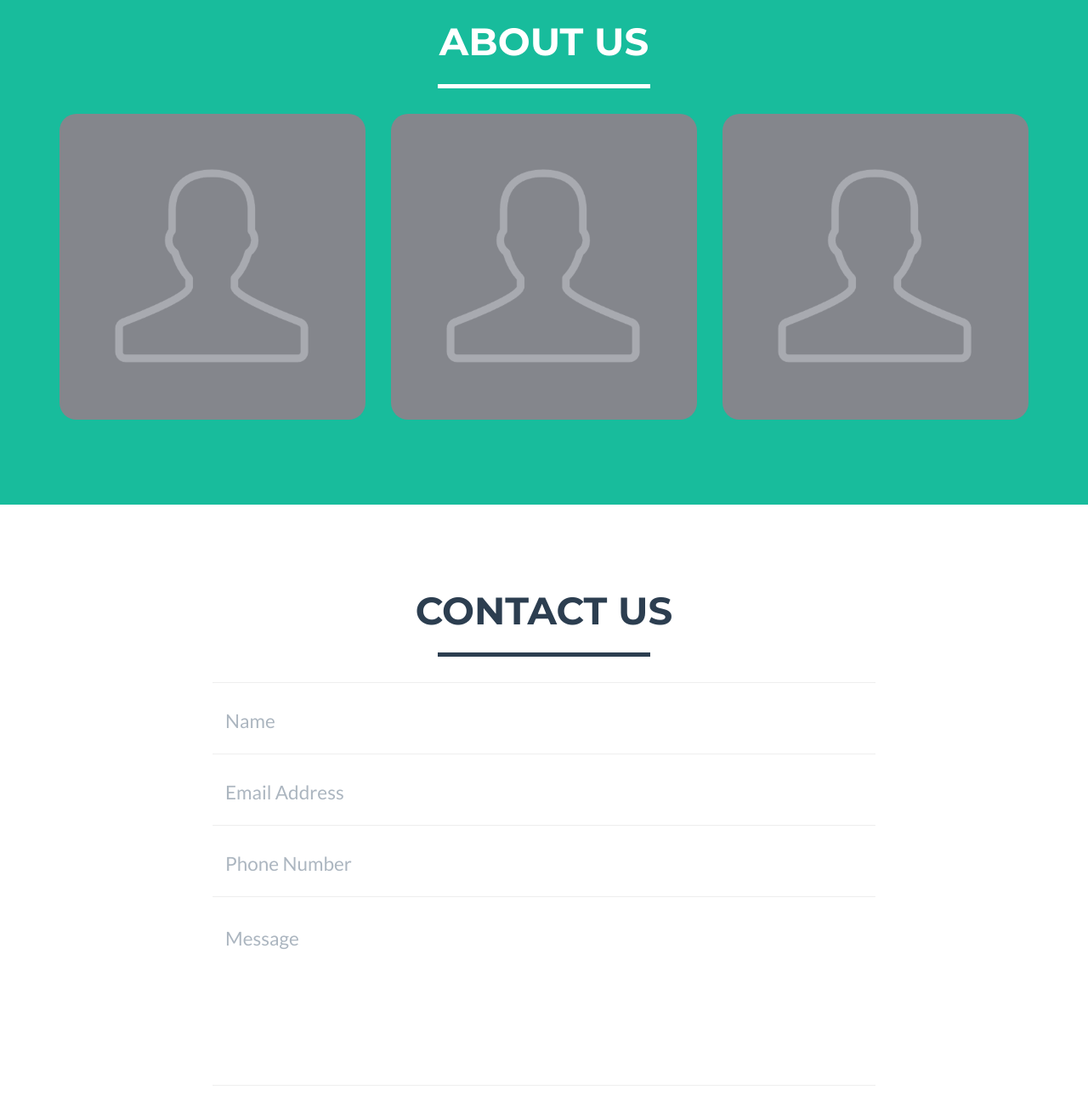
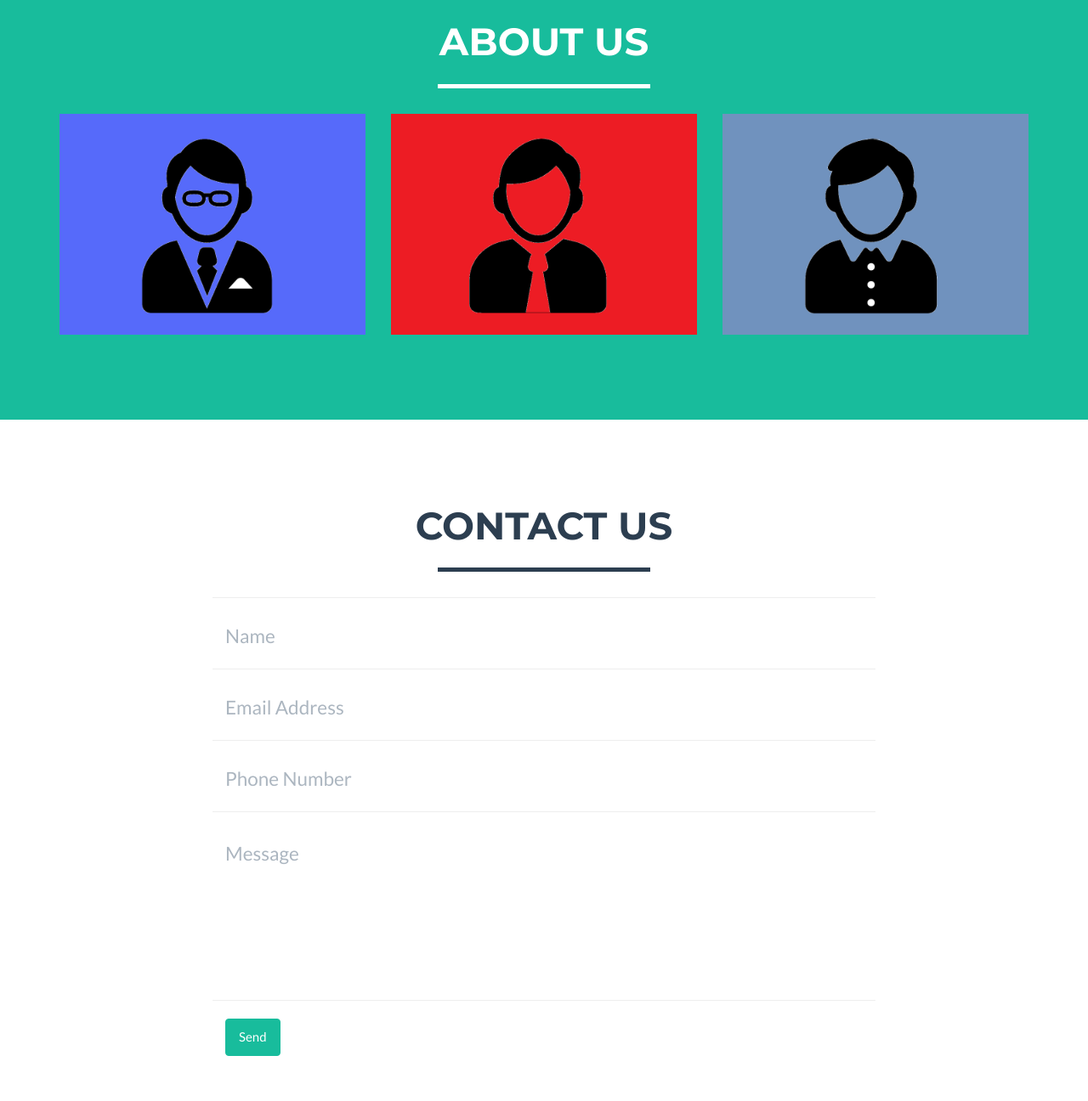
Before and after one commit to raddidopaiselo/raddidopaiselo.github.io, a plain HTML site: page index.html in a window 1280 px wide. Shown: the part 1440-2736 px from the top of the page at 85% size. Drawn offline with nearby package versions, Linux system fonts and the light colour scheme.

Commit message:
Adding new user images

```diff
--- a/index.html
+++ b/index.html
@@ -116,7 +116,7 @@
 
     <!-- About Section -->
     <section class="success" id="about">
-        <div class="container">
+		<div class="container">
             <div class="row">
                 <div class="col-lg-12 text-center">
                     <h2>About Us</h2>
@@ -126,17 +126,17 @@
             <div class="row">
                 <div class="col-sm-4 portfolio-item">
                     <a href="#portfolioModal1" class="portfolio-link" data-toggle="modal">
-                        <img src="img/about/avatar-user.png" class="img-responsive" alt="" style="border-radius:20px">
+                        <img src="img/about/officeworker1.png" class="img-responsive" alt="">
                     </a>
                 </div>
                 <div class="col-sm-4 portfolio-item">
                     <a href="#portfolioModal2" class="portfolio-link" data-toggle="modal">
-                        <img src="img/about/avatar-user.png" class="img-responsive" alt="" style="border-radius:20px">
+                        <img src="img/about/officeworker2.png" class="img-responsive" alt="">
                     </a>
                 </div>
                 <div class="col-sm-4 portfolio-item">
                     <a href="#portfolioModal3" class="portfolio-link" data-toggle="modal">
-                        <img src="img/about/avatar-user.png" class="img-responsive" alt="" style="border-radius:20px">
+                        <img src="img/about/officeworker3.png" class="img-responsive" alt="">
                     </a>
                 </div>
             </div>
@@ -189,7 +189,7 @@
                         <div id="success"></div>
                         <div class="row">
                             <div class="form-group col-xs-12">
-                                <button type="submit" class="btn btn-success btn-lg">Send</button>
+                                <button type="submit" class="btn btn-success">Send</button>
                             </div>
                         </div>
                     </form>
```
Also changed, not shown: img/about/officeworker1.png (added), img/about/officeworker2.png (added), img/about/officeworker3.png (added).
